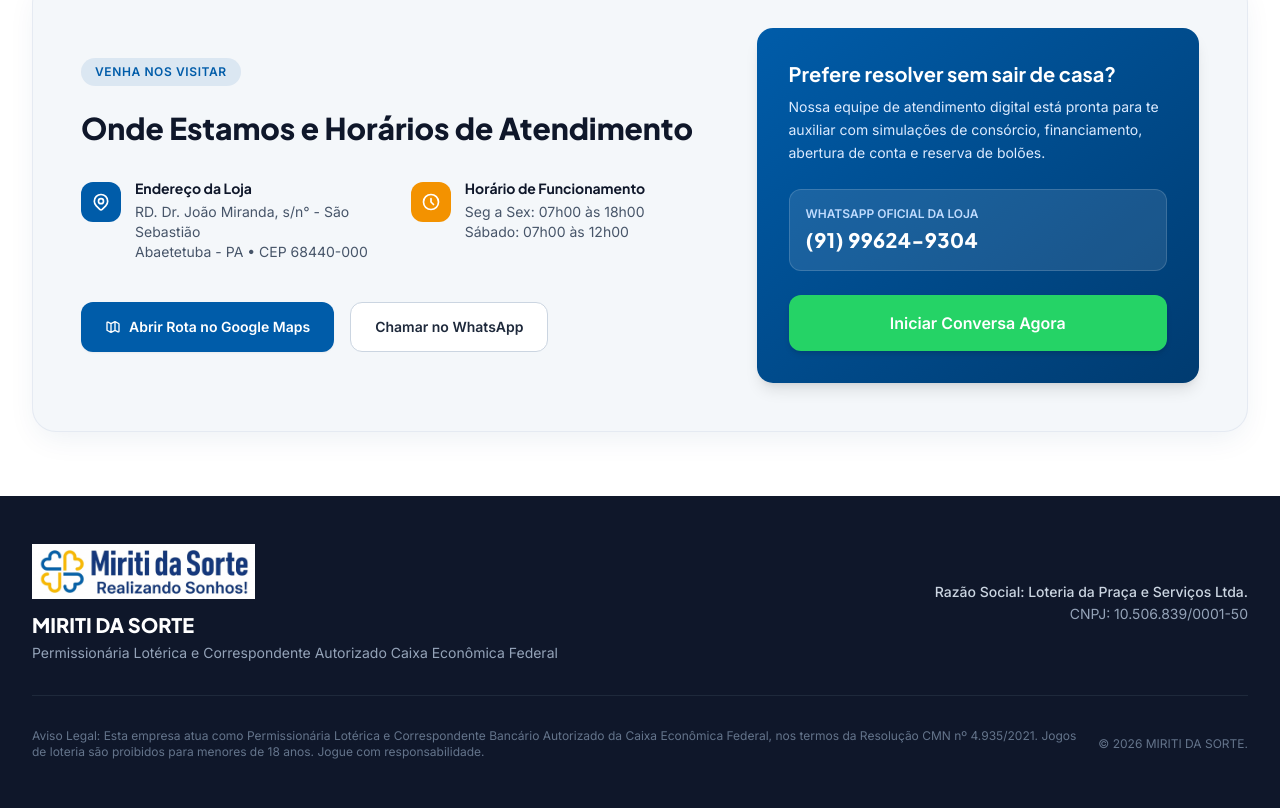
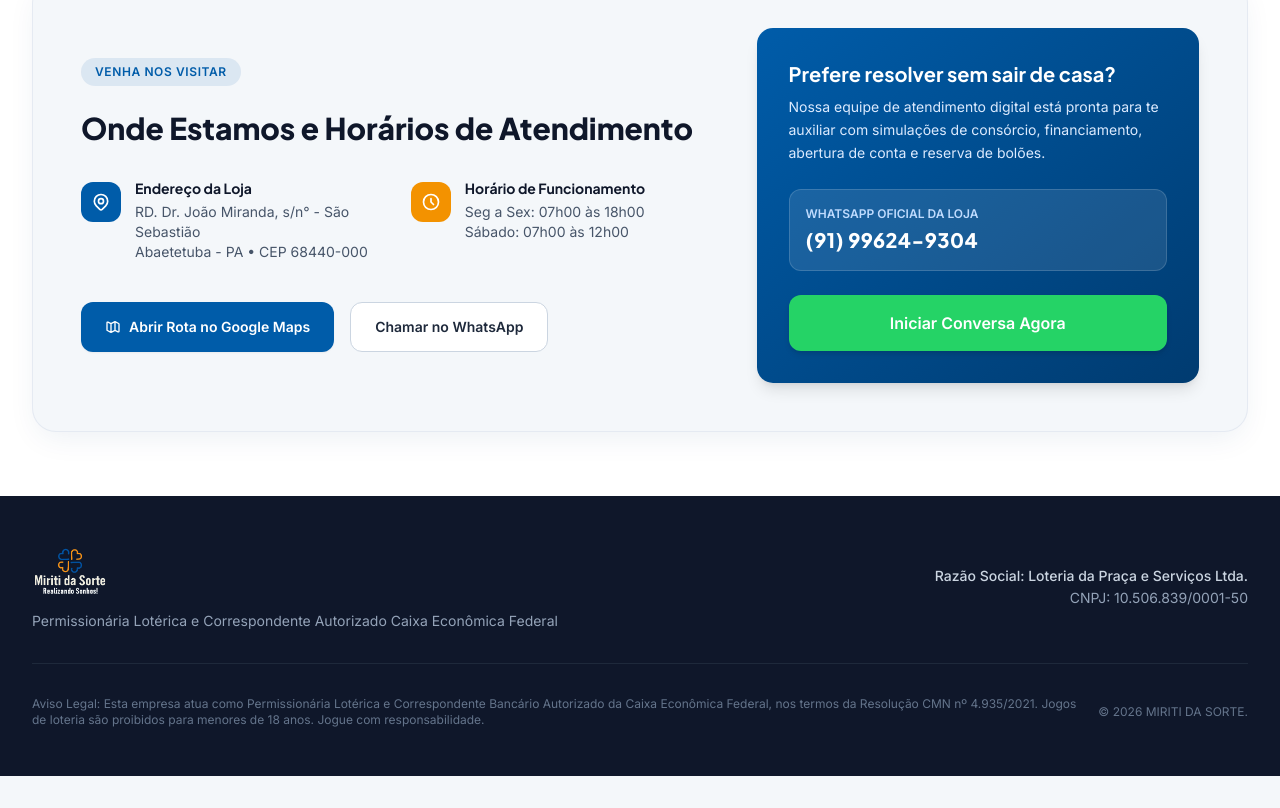
Before and after one commit to LOTMiriti/Site-LOT, a plain HTML site: page index.html in a window 1280 px wide. Shown: the part 3371-4179 px from the top of the page. After the commit the page ends 4147 px from the top, so only its background shows below. Drawn offline with nearby package versions, Linux system fonts and the light colour scheme.

Commit message:
Update index.html

```diff
--- a/index.html
+++ b/index.html
@@ -572,10 +572,9 @@
         <div class="max-w-7xl mx-auto space-y-8">
             <div class="flex flex-col md:flex-row items-start md:items-center justify-between gap-6 border-b border-slate-800 pb-8">
                                 <div>
-                    <img src="LOGO MIRITI DA SORTE.png" alt="Logo Miriti da Sorte" style="height: 55px; width: auto; margin-bottom: 12px;">
-                    <span class="js-nome-loterica font-heading font-extrabold text-xl text-white block">
-                        MIRITI DA SORTE
-                    </span>
+                    <img src="LOGO RODAPE BRANCA.png.png" alt="Logo Miriti da Sorte" style="height: 55px; width: auto; margin-bottom: 12px;">
+
+
 
                     <span class="text-sm text-slate-400 mt-1 block">
                         Permissionária Lotérica e Correspondente Autorizado Caixa Econômica Federal
```
